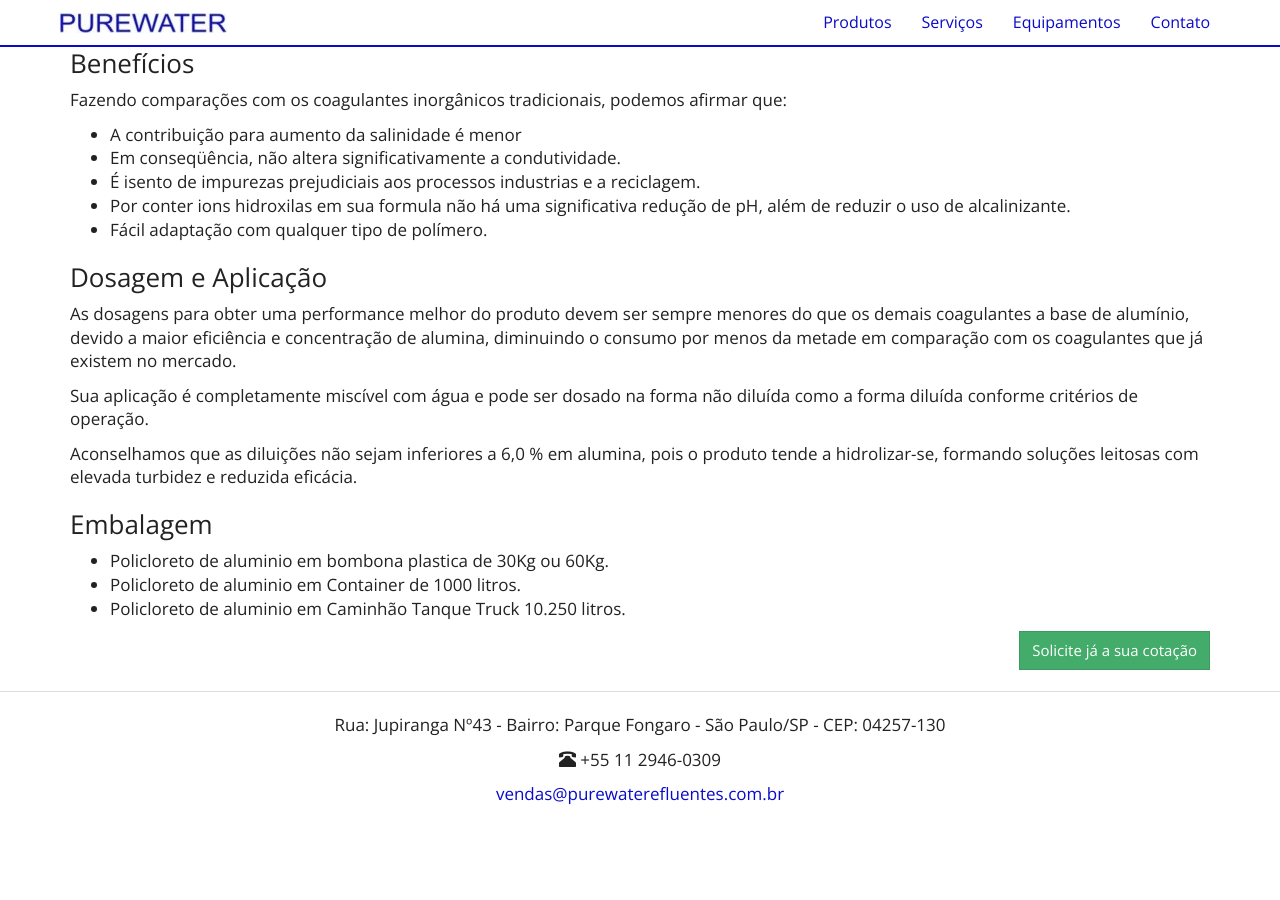
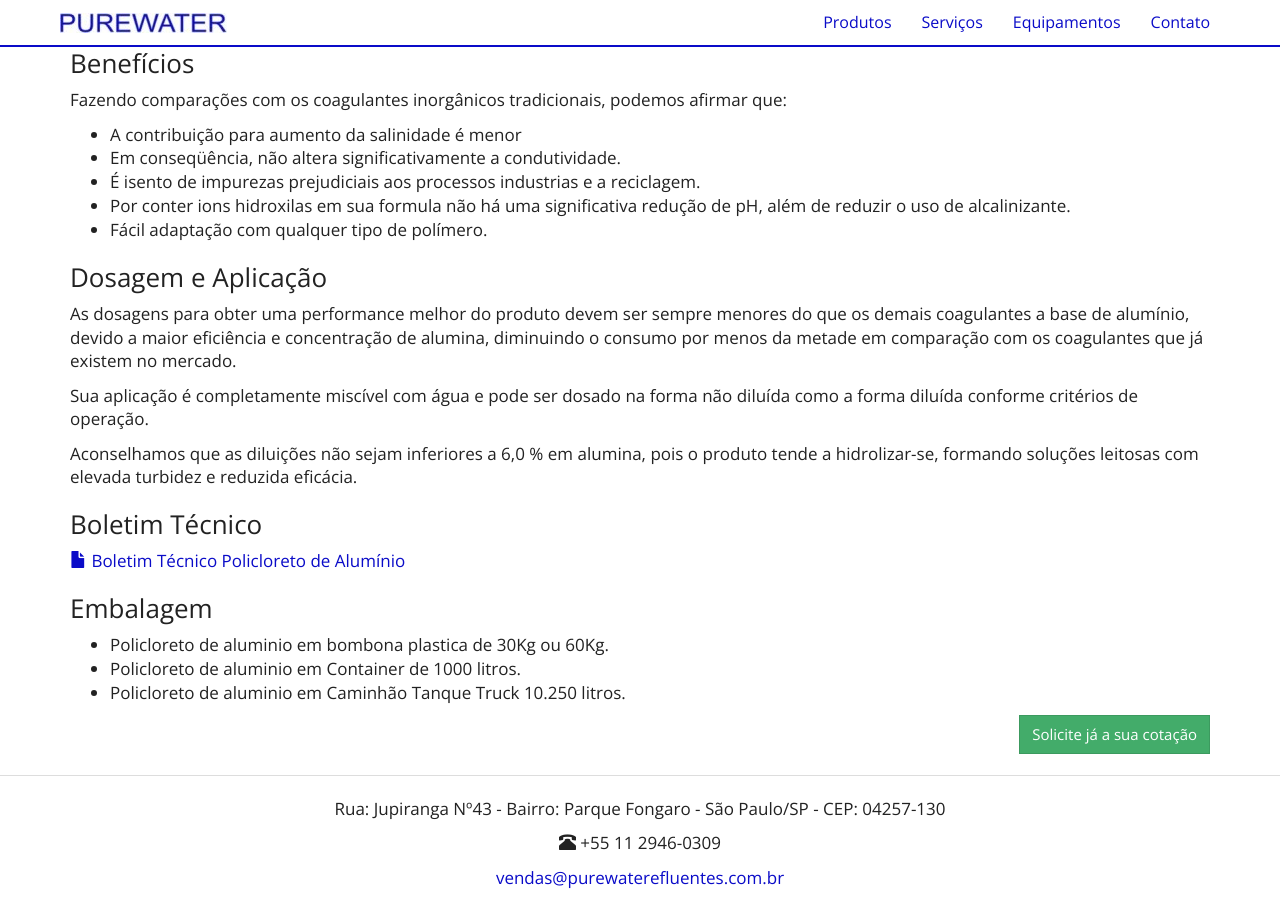
Before and after one commit to purewaterefluentes/purewaterefluentes.github.io, a Jekyll site: the page built from produtos/policloreto-de-aluminio.md, in a window 1280 px wide and 900 px high, scrolled down 732 px. Built offline with Jekyll 4.4.1, drawn with Linux system fonts in a browser that asks for light colours; nearby versions of some CDN libraries; library files that are not in the unit come from our copies; before the commit the page ends 1548 px from its top, so only the background shows below that.

Commit message:
Update policloreto-de-aluminio.md

```diff
--- a/produtos/policloreto-de-aluminio.md
+++ b/produtos/policloreto-de-aluminio.md
@@ -35,6 +35,12 @@ Sua aplicação é completamente miscível com água e pode ser dosado na forma
 
 Aconselhamos que as diluições não sejam inferiores a 6,0  % em alumina, pois o produto tende a hidrolizar-se, formando soluções leitosas com elevada turbidez e reduzida eficácia.
 
+### Boletim Técnico
+
+{% include purewater/link-boletim.html
+   label="Boletim Técnico Policloreto de Alumínio"
+   arquivo="Boletim-tecnico-Policloreto-de-aluminio.pdf" %}
+
 ### Embalagem
 
 - Policloreto de aluminio em bombona plastica de 30Kg ou 60Kg.
```
